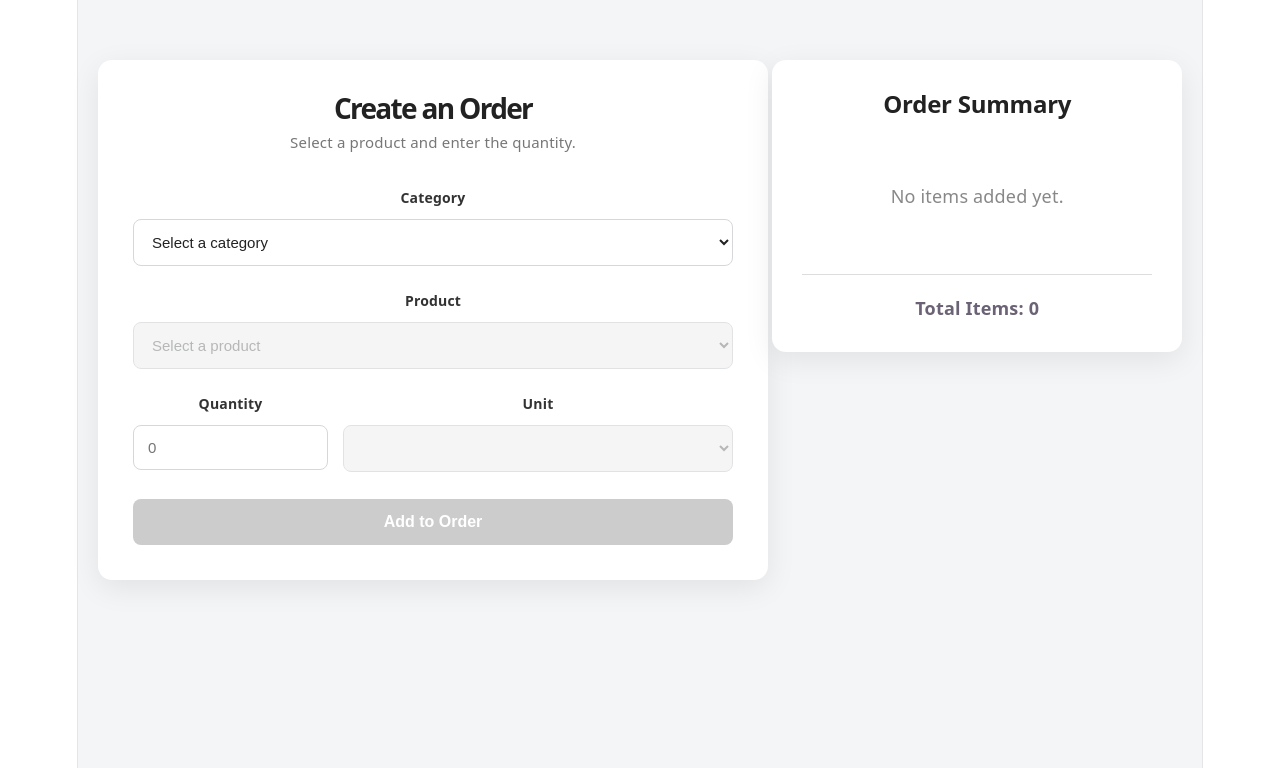
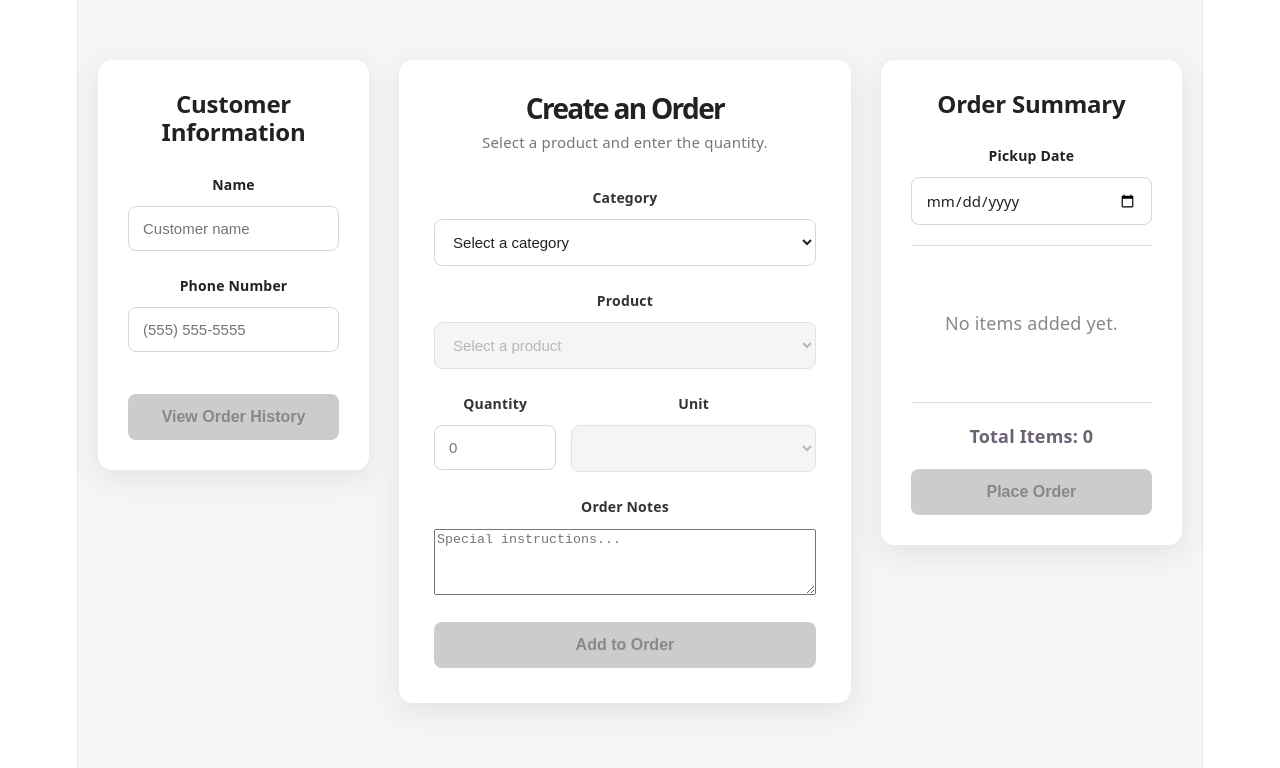
Before and after one commit to thisisjtaylor/easy-order-frontend, a React (Vite) app: page / in a window 1280 px wide. Shown: the top 768 px of the page. Built offline with nearby package versions, Linux system fonts and the light colour scheme.

Commit message:
fourth commit - 8-SEP-2026

```diff
--- a/src/components/CustomerInformation.jsx
+++ b/src/components/orders/CustomerInformation.jsx
@@ -3,10 +3,8 @@ function CustomerInformation({
     setCustomerName,
     customerPhone,
     setCustomerPhone,
-    fulfillmentType,
-    setFulfillmentType,
-    orderNotes,
-    setOrderNotes
+    customerOrderHistory,
+    historyLoaded
 }) {
 
     return (
@@ -35,18 +33,18 @@ function CustomerInformation({
                     placeholder="(555) 555-5555"
                 />
             </div>
-
-            <div className="form-group">
-                <label>Order Notes</label>
-
-                <textarea
-                    value={orderNotes}
-                    onChange={(e) => setOrderNotes(e.target.value)}
-                    placeholder="Special instructions..."
-                    rows="4"
-                />
-            </div>
-
+            <button
+                type="button"
+                className="history-button"
+                disabled={
+                    customerName.trim() === "" ||
+                    customerPhone.trim() === "" ||
+                    !historyLoaded ||
+                    customerOrderHistory.length === 0
+                }
+            >
+                View Order History
+            </button>
         </div>
     );
 }
--- a/src/components/orders/OrderForm.css
+++ b/src/components/orders/OrderForm.css
@@ -151,7 +151,7 @@
 
 .add-button:disabled {
     background: #ccc;
-
+    color: #888;
     cursor: not-allowed;
 }
 
@@ -167,12 +167,16 @@
 
 .order-layout {
     width: 100%;
-    max-width: 1250px;
+    max-width: 1450px;
 
     display: grid;
-    grid-template-columns: minmax(0, 1.5fr) minmax(0, 1fr);
 
-    gap: 60px;
+    grid-template-columns:
+        minmax(250px, 0.9fr)
+        minmax(450px, 1.5fr)
+        minmax(300px, 1fr);
+
+    gap: 30px;
 
     align-items: start;
 }
@@ -320,3 +324,172 @@
 .checkbox-option input {
     cursor: pointer;
 }
+
+.customer-card,
+.order-card,
+.summary-card {
+    width: 100%;
+    box-sizing: border-box;
+}
+
+.place-order-button {
+    width: 100%;
+
+    margin-top: 20px;
+    padding: 14px;
+
+    border: none;
+    border-radius: 8px;
+
+    background: #222;
+    color: white;
+
+    font-size: 16px;
+    font-weight: 700;
+
+    cursor: pointer;
+}
+
+.place-order-button:hover:not(:disabled) {
+    background: #333;
+}
+
+.place-order-button:disabled {
+    background: #ccc;
+    color: #888;
+
+    cursor: not-allowed;
+}
+
+.customer-card h2 {
+    margin-top: 0;
+    margin-bottom: 25px;
+
+    text-align: center;
+
+    font-size: 24px;
+    font-weight: 700;
+
+    color: #222;
+}
+
+.customer-card {
+    width: 100%;
+    box-sizing: border-box;
+
+    background: white;
+
+    padding: 30px;
+
+    border-radius: 14px;
+
+    box-shadow: 0 8px 30px rgba(0, 0, 0, 0.08);
+}
+
+.customer-card .form-group {
+    margin-bottom: 22px;
+}
+
+.customer-card .form-group label {
+    display: block;
+
+    margin-bottom: 8px;
+
+    font-size: 14px;
+    font-weight: 600;
+
+    color: #222;
+}
+
+.customer-card .form-group input {
+    width: 100%;
+    box-sizing: border-box;
+
+    padding: 13px 14px;
+
+    border: 1px solid #d5d7da;
+    border-radius: 8px;
+
+    background: white;
+    color: #222;
+
+    font-size: 15px;
+
+    outline: none;
+}
+
+.history-button {
+    width: 100%;
+
+    margin-top: 20px;
+    padding: 14px;
+
+    border: none;
+    border-radius: 8px;
+
+    background: #222;
+    color: white;
+
+    font-size: 16px;
+    font-weight: 700;
+
+    cursor: pointer;
+}
+
+.history-button:hover:not(:disabled) {
+    background: #333;
+}
+
+.history-button:disabled {
+    background: #ccc;
+    color: #888;
+
+    cursor: not-allowed;
+}
+
+.pickup-date-section {
+    margin-bottom: 24px;
+    padding-bottom: 20px;
+
+    border-bottom: 1px solid #ddd;
+}
+
+.pickup-date-section label {
+    display: block;
+
+    margin-bottom: 8px;
+
+    font-size: 14px;
+    font-weight: 600;
+
+    color: #222;
+}
+
+.pickup-date-section input {
+    width: 100%;
+    box-sizing: border-box;
+
+    padding: 12px 14px;
+
+    border: 1px solid #d5d7da;
+    border-radius: 8px;
+
+    background-color: white;
+    color: #222;
+
+    font-size: 15px;
+    font-family: inherit;
+
+    outline: none;
+
+    cursor: pointer;
+}
+
+.pickup-date-section input:focus {
+    border-color: #555;
+
+    box-shadow: 0 0 0 3px rgba(0, 0, 0, 0.06);
+}
+.pickup-date-section input::-webkit-calendar-picker-indicator {
+    cursor: pointer;
+}
--- a/src/components/orders/OrderForm.jsx
+++ b/src/components/orders/OrderForm.jsx
@@ -2,6 +2,7 @@ import { useState } from "react";
 import productCategories from "./products";
 import "./OrderForm.css";
 import OrderSummary from "./OrderSummary";
+import CustomerInformation from "./CustomerInformation";
 
 function OrderForm() {
 
@@ -16,9 +17,10 @@ function OrderForm() {
     const [sausageCheese, setSausageCheese] = useState(false);
     const [customerName, setCustomerName] = useState("");
     const [customerPhone, setCustomerPhone] = useState("");
-    const [fulfillmentType, setFulfillmentType] = useState("Pickup");
     const [orderNotes, setOrderNotes] = useState("");
     const [pickupDate, setPickupDate] = useState("");
+    const [customerOrderHistory, setCustomerOrderHistory] = useState([]);
+    const [historyLoaded, setHistoryLoaded] = useState(false);
 
     const handleCategoryChange = (event) => {
 
@@ -101,6 +103,16 @@ function OrderForm() {
     return (
         <div className="order-page">
             <div className="order-layout">
+
+                <CustomerInformation
+                    customerName={customerName}
+                    setCustomerName={setCustomerName}
+                    customerPhone={customerPhone}
+                    setCustomerPhone={setCustomerPhone}
+                    customerOrderHistory={customerOrderHistory}
+                    historyLoaded={historyLoaded}
+                />
+
                 <div className="order-card">
 
                     <div className="order-header">
@@ -337,6 +349,16 @@ function OrderForm() {
                         </div>
                     </div>
 
+                    <div className="form-group">
+                        <label>Order Notes</label>
+
+                        <textarea
+                            value={orderNotes}
+                            onChange={(e) => setOrderNotes(e.target.value)}
+                            placeholder="Special instructions..."
+                            rows="4"
+                        />
+                    </div>
 
                     {/* Add to Order */}
                     <button
@@ -346,7 +368,6 @@ function OrderForm() {
                             !selectedCategory ||
                             !selectedUnit ||
                             !quantity ||
-                            //!pickupDate ||
                             (
                                 selectedCategory.name !== "SAUSAGE" &&
                                 !selectedProduct
@@ -360,6 +381,10 @@ function OrderForm() {
                 <OrderSummary
                     orderItems={orderItems}
                     orderNotes={orderNotes}
+                    customerName={customerName}
+                    customerPhone={customerPhone}
+                    pickupDate={pickupDate}
+                    setPickupDate={setPickupDate}
                 />
 
             </div>
--- a/src/components/orders/OrderSummary.jsx
+++ b/src/components/orders/OrderSummary.jsx
@@ -1,10 +1,20 @@
-function OrderSummary({ orderItems, orderNotes }) {
+function OrderSummary({ orderItems, orderNotes, customerName, customerPhone, pickupDate, setPickupDate }) {
 
     return (
         <div className="summary-card">
 
             <h2>Order Summary</h2>
+            <div className="pickup-date-section">
 
+                <label>Pickup Date</label>
+
+                <input
+                    type="date"
+                    value={pickupDate}
+                    onChange={(e) => setPickupDate(e.target.value)}
+                />
+
+            </div>
             {orderItems.length === 0 ? (
 
                 <p className="empty-order">
@@ -59,7 +69,11 @@ return (
                                 </>
 
                             )}
-
+                            {orderNotes?.trim() !== "" && (
+                                <p className="order-notes">
+                                    Notes: {orderNotes}
+                                </p>
+                            )}
                         </div>
 
                     ))}
@@ -71,6 +85,23 @@ return (
                 Total Items: {orderItems.length}
             </div>
 
+
+            <button
+                className="place-order-button"
+                disabled={
+                    orderItems.length === 0 ||
+                    customerName.trim() === "" ||
+                    customerPhone.trim() === "" ||
+                    pickupDate.trim() === ""
+                }
+                onClick={() => {
+                    console.log("Place Order clicked");
+                }}
+            >
+                Place Order
+            </button>
+
         </div>
-)};
+    )
+};
 export default OrderSummary;
--- a/src/components/orders/products.js
+++ b/src/components/orders/products.js
@@ -203,14 +203,13 @@ const productCategories = [
         name: "MARCONI",
         units: ["Loaves","Count"],
         products: [
-			"Dough Fresh",
-            "Dough Frozen",
+			"Dough - Fresh",
+            "Dough - Frozen",
 			"Old World Loaves (Big)",
 			"Old World Loaves (Small)",
 			"Sliced Loaves",
             "Regular Loaves",
             "Sandwich Rolls",
-            "Sliced",
             "Twist 1#",
             "Twist 2#",
         ]
```
Lines whose indentation alone changed are shown as unchanged.
